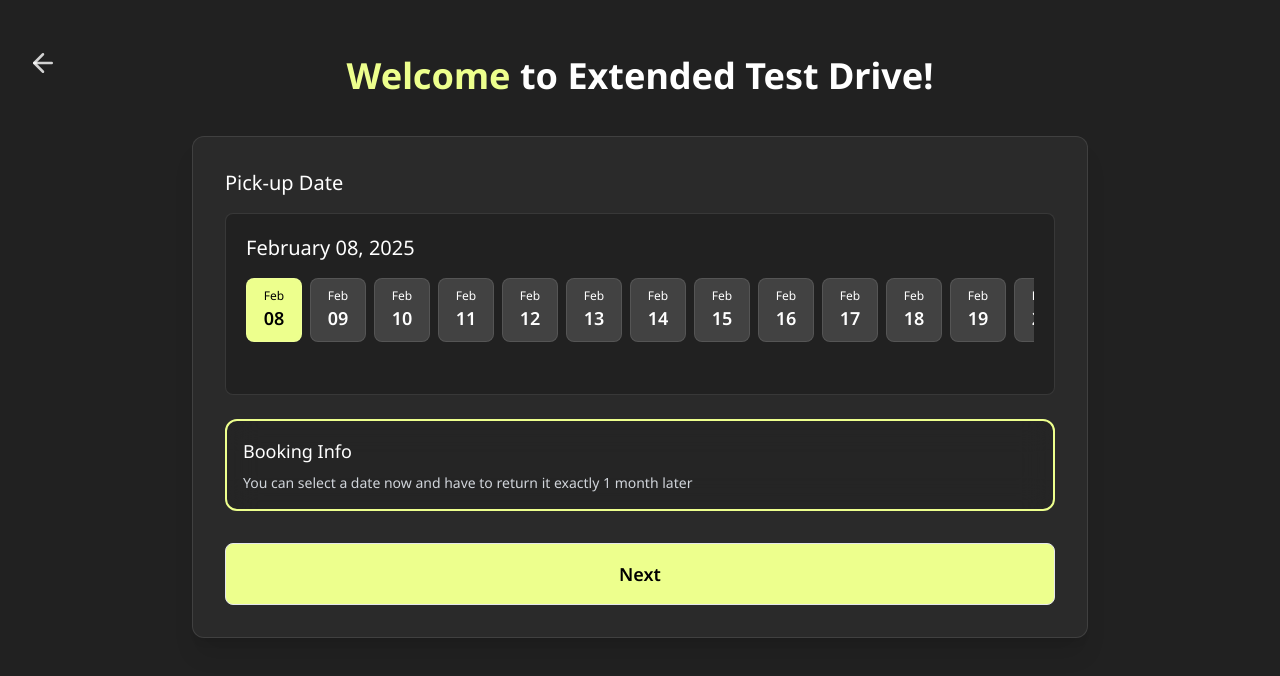
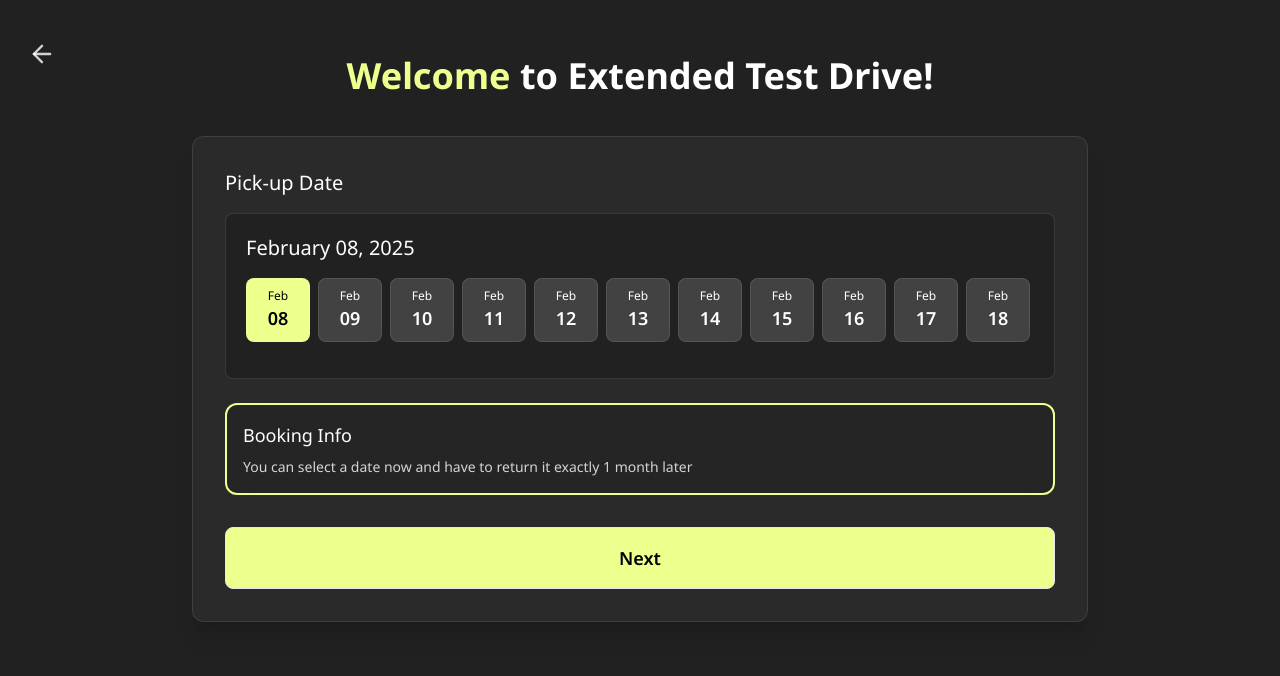
Before and after one commit to Mevin-JR/Zymo-Web, a React (Vite) app: page /buy/date-picker in a window 1280 px wide. Shown: the top 676 px of the page. Built offline with nearby package versions, Linux system fonts and the light colour scheme; no server answers.

Commit message:
REFACTORED: adjusted button sizes, improved scrollbar handling, and enhanced styling in DatePicker, EnterInformation, Summary, and UploadDocuments components

```diff
--- a/src/index.css
+++ b/src/index.css
@@ -42,3 +42,13 @@ body {
     font-weight: bold !important;
     color: #eeff87 !important;
 }
+
+/* Add this to your global styles or component-specific styles */
+.hide-scrollbar::-webkit-scrollbar {
+    display: none;
+  }
+
+  .hide-scrollbar {
+    -ms-overflow-style: none;  /* For Internet Explorer 10+ */
+    scrollbar-width: none;  /* For Firefox */
+  }
--- a/src/pages/Buy/DatePicker.jsx
+++ b/src/pages/Buy/DatePicker.jsx
@@ -20,14 +20,16 @@ const DatePicker = () => {
         {/* Header */}
         <button
           onClick={() => navigate(-1)}
-          className="absolute left-1 md:left-5 top-10 p-2 text-white/80 hover:text-white hover:bg-[#2A2A2A] bg-transparent transition-all "
+          className="absolute left-1 md:left-5 top-8 p-2 text-white/80 hover:text-white hover:bg-[#2A2A2A] bg-transparent transition-all "
           >
-          <ArrowLeft size={30} />
+          <ArrowLeft size={28} />
         </button>
 
         <div className="text-center mb-6 md:mb-10 text-xl md:text-4xl font-bold">
-          <span className="text-appColor font-bold mb-8 text-center">Welcome</span> to Extended Test Drive!
+          <span className="block sm:inline text-appColor font-bold mb-2 sm:mb-0">Welcome</span>
+          <span className="block sm:inline"> to Extended Test Drive!</span>
         </div>
+
 
         <div className="bg-[#212121]  md:bg-[#2A2A2A]  p-6 md:p-8 rounded-xl shadow-xl border border-white/10">
             {/* Date Selection */}
@@ -36,12 +38,12 @@ const DatePicker = () => {
               <div className="bg-darkGrey rounded-lg p-5 border border-white/10">
                   <div className="text-xl mb-4">{format(selectedDate, "MMMM dd, yyyy")}</div>
 
-                  <div className="flex space-x-2 mb-6 pb-2 overflow-x-scroll no-scrollbar ">
+                  <div className="flex space-x-2 mb-3 pb-1 overflow-x-scroll hide-scrollbar ">
                       {dates.map((date) => (
                           <button
                           key={date.toISOString()}
                           onClick={() => setSelectedDate(date)}
-                          className={`flex-shrink-0 w-14 h-16 rounded-lg flex flex-col items-center justify-center transition-all duration-200 border border-white/10 ${
+                          className={`flex-shrink-0 w-16 h-16 rounded-lg flex flex-col items-center justify-center transition-all duration-200 border border-white/10 ${
                               selectedDate.toDateString() === date.toDateString()
                               ? "bg-appColor text-black"
                               : "bg-darkGrey2 text-white hover:bg-opacity-70"
--- a/src/pages/Buy/EnterInformation.jsx
+++ b/src/pages/Buy/EnterInformation.jsx
@@ -63,13 +63,13 @@ export default function FormPage() {
       <div className="container mx-auto max-w-4xl py-8">
         <button
           onClick={() => navigate(-1)}
-          className="absolute left-2 md:left-5 top-8 p-2 text-white/80 hover:text-white hover:bg-[#2A2A2A] bg-transparent transition-all"
+          className="absolute left-1 md:left-5 top-8 p-2 text-white/80 hover:text-white hover:bg-[#2A2A2A] bg-transparent transition-all"
         >
-          <ArrowLeft size={24} />
+          <ArrowLeft size={28} />
         </button>
 
         <div className="text-center mb-6 md:mb-10">
-          <h1 className="text-xl md:text-4xl font-bold">
+          <h1 className="text-xl p-2 md:text-4xl font-bold">
             Extended Test Drive Booking
           </h1>
         </div>
--- a/src/pages/Buy/Summary.jsx
+++ b/src/pages/Buy/Summary.jsx
@@ -43,9 +43,9 @@ const Summary = () => {
       <div className="container mx-auto max-w-4xl py-8">
         <button
           onClick={() => navigate(-1)}
-          className="absolute left-2 md:left-5 top-8 p-2 text-white/80 hover:text-white hover:bg-[#2A2A2A] bg-transparent transition-all"
+          className="absolute left-1 md:left-5 top-8 p-2 text-white/80 hover:text-white hover:bg-[#2A2A2A] bg-transparent transition-all"
         >
-          <ArrowLeft size={24} />
+          <ArrowLeft size={28} />
         </button>
 
         {/* Summary */}
--- a/src/pages/Buy/UploadDocuments.jsx
+++ b/src/pages/Buy/UploadDocuments.jsx
@@ -124,7 +124,7 @@ const UploadSection = ({title,image,onUpload}) => (
             onClick={() => onUpload('camera')}
             className="upload-button group"
           >
-            <Camera size={30} className="mb-2 text-[#edff8d]" />
+            <Camera size={28} className="mb-2 text-[#edff8d]" />
           </button>
 
           <button
```
